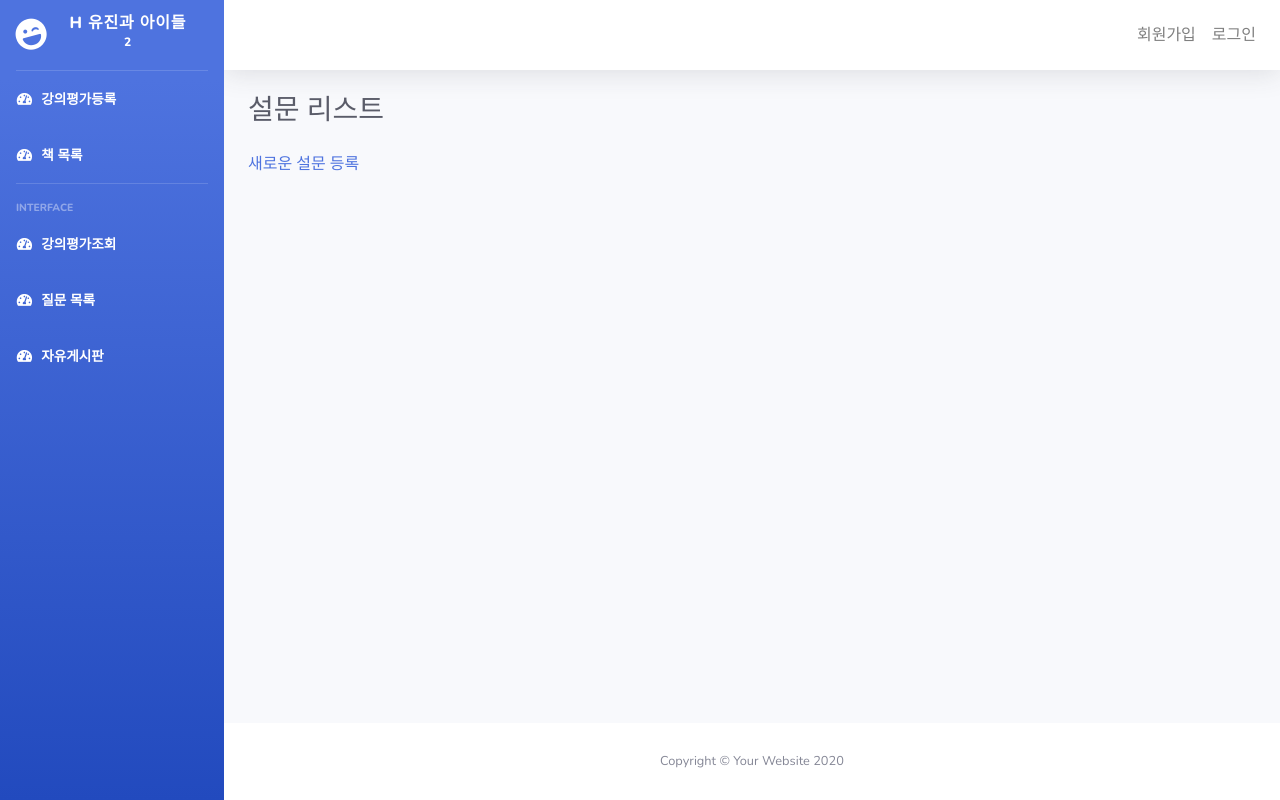
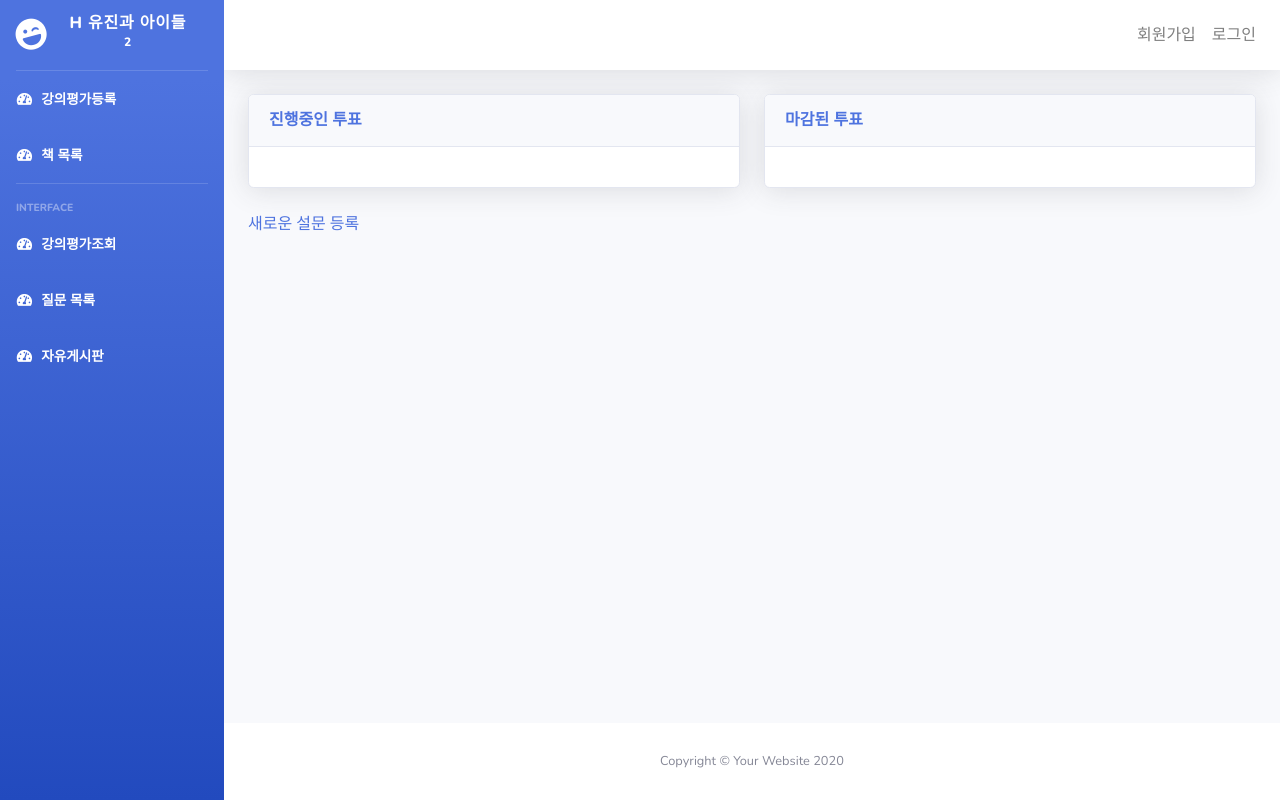
Before and after one commit to coconutstd/lecture_review_site, a Django app: page /review in a window 1280 px wide. Run offline with Django 3.2, Linux system fonts and the light colour scheme; data that the repository does not hold is empty; some libraries are stand-ins or nearby versions.

Commit message:
#1 설문조사 메인페이지 UI개선

```diff
--- a/review/templates/review/review_list.html
+++ b/review/templates/review/review_list.html
@@ -1,12 +1,20 @@
 {% extends 'base.html' %}
+{% block title %}
+설문조사리스트
+{% endblock %}
+{% block content %}
 
-{% block content %}
-    <!-- Page Heading -->
-          <div class="d-sm-flex align-items-center justify-content-between mb-4">
-            <h1 class="h3 mb-0 text-gray-800">설문 리스트</h1>
+<div class="row">
 
+            <!-- Area Chart -->
+            <div class="col-xl-6 col-lg-6">
+              <div class="card shadow mb-4">
+                <!-- Card Header - Dropdown -->
+                <div class="card-header py-3 d-flex flex-row align-items-center justify-content-between">
+                  <h6 class="m-0 font-weight-bold text-primary">진행중인 투표</h6>
                 </div>
-    <a href="{% url 'review_new' %}">새로운 설문 등록</a>
+                <!-- Card Body -->
+                <div class="card-body">
                     {% if review_lists %}
                     <ul>
                     {% for review in review_lists %}
@@ -14,5 +22,39 @@
                     {% endfor %}
                     </ul>
                     {% endif %}
+                </div>
+              </div>
+            </div>
+
+            <!-- Pie Chart -->
+            <div class="col-xl-6 col-lg-6">
+              <div class="card shadow mb-4">
+                <!-- Card Header - Dropdown -->
+                <div class="card-header py-3 d-flex flex-row align-items-center justify-content-between">
+                  <h6 class="m-0 font-weight-bold text-primary">마감된 투표</h6>
+
+                </div>
+                <!-- Card Body -->
+                <div class="card-body">
+
+
+                </div>
+              </div>
+            </div>
+          </div>
+        <a href="{% url 'review_new' %}">새로운 설문 등록</a>
+<!--    &lt;!&ndash; Page Heading &ndash;&gt;-->
+<!--          <div class="d-sm-flex align-items-center justify-content-between mb-4">-->
+<!--            <h1 class="h3 mb-0 text-gray-800">설문 리스트</h1>-->
+
+<!--          </div>-->
+<!--    <a href="{% url 'review_new' %}">새로운 설문 등록</a>-->
+<!--    {% if review_lists %}-->
+<!--        <ul>-->
+<!--        {% for review in review_lists %}-->
+<!--            <li><a href="{% url 'review_detail' review.id %}">{{ review.question_text }}</a></li>-->
+<!--        {% endfor %}-->
+<!--        </ul>-->
+<!--    {% endif %}-->
 
 {% endblock %}
```
Lines whose indentation alone changed are shown as unchanged.
